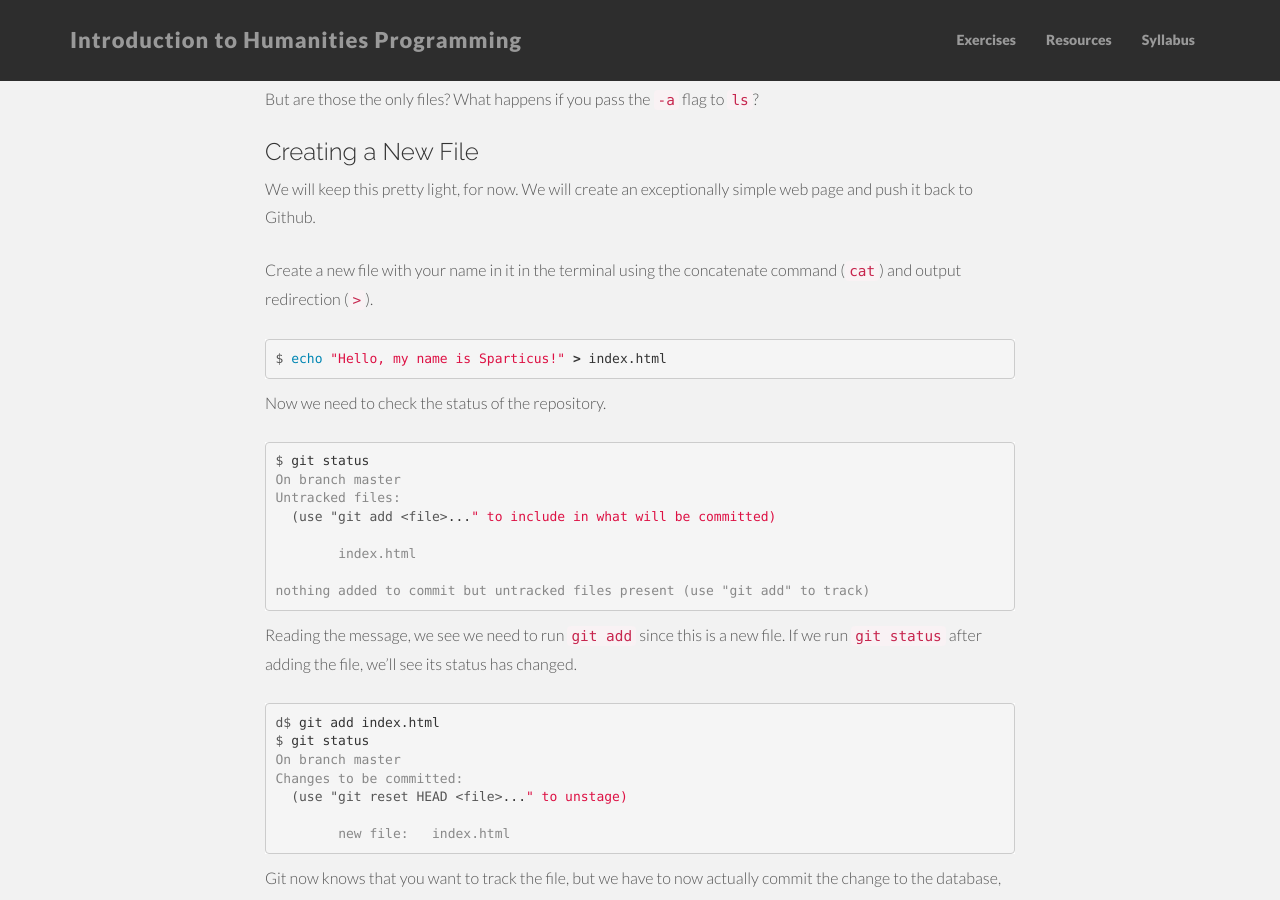
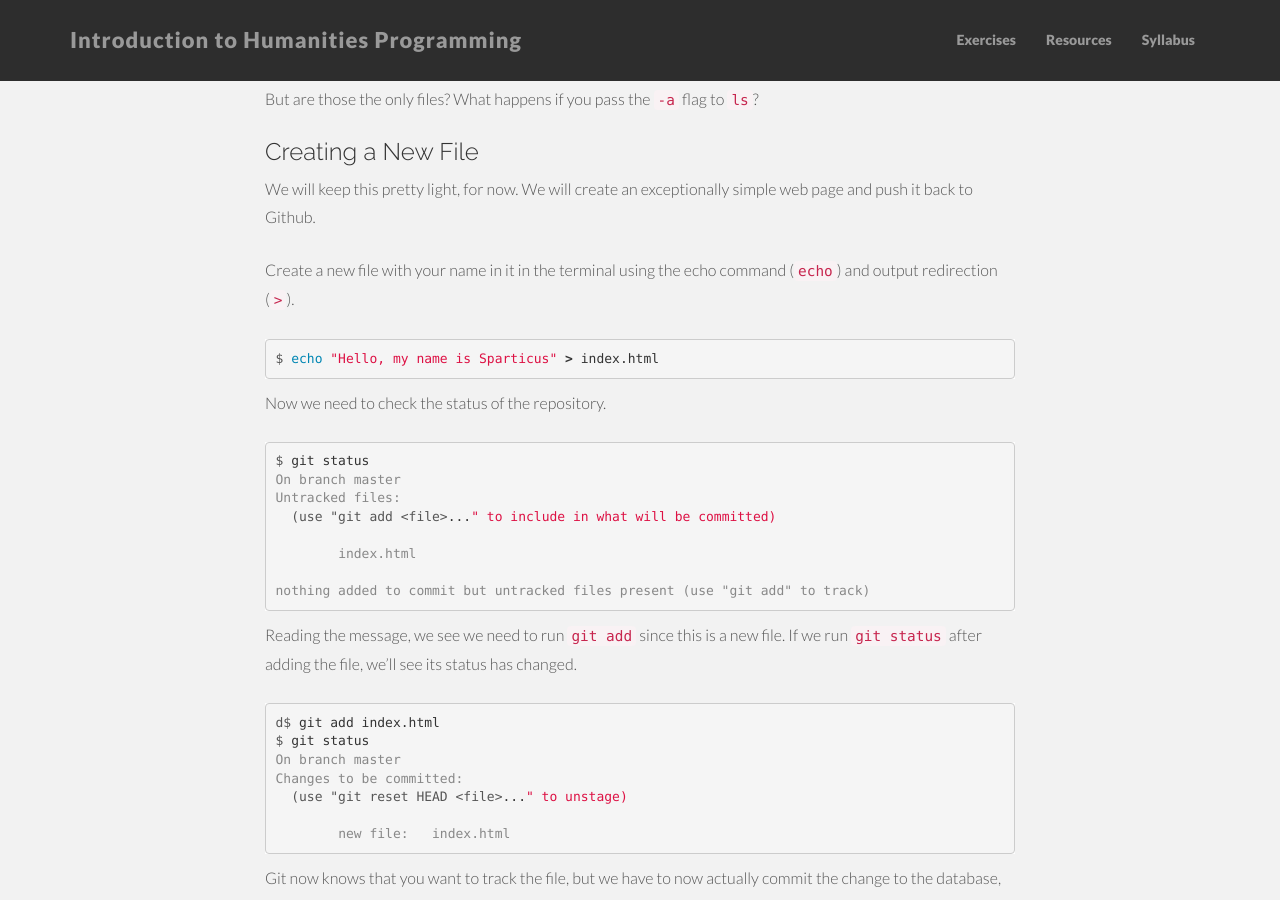
Before and after one commit to humanitiesprogramming/humanitiesprogramming.github.io, a Jekyll site: the page built from exercise-github.md, in a window 1280 px wide and 900 px high, scrolled down 1536 px. Built offline with Jekyll 4.4.1, drawn with Linux system fonts in a browser that asks for light colours; nearby versions of some CDN libraries.

Commit message:
Fixed a typo.

```diff
--- a/exercise-github.md
+++ b/exercise-github.md
@@ -65,10 +65,10 @@ We will keep this pretty light, for now. We will create an exceptionally
 simple web page and push it back to Github.
 
 Create a new file with your name in it in the terminal using the
-concatenate command (`cat`) and output redirection (`>`).
+echo command (`echo`) and output redirection (`>`).
 
 {% highlight console %}
-$ echo "Hello, my name is Sparticus!" > index.html
+$ echo "Hello, my name is Sparticus" > index.html
 {% endhighlight %}
 
 Now we need to check the status of the repository.
```
